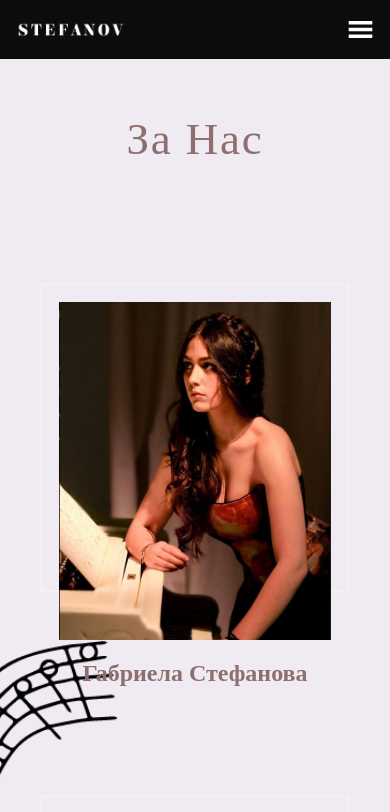
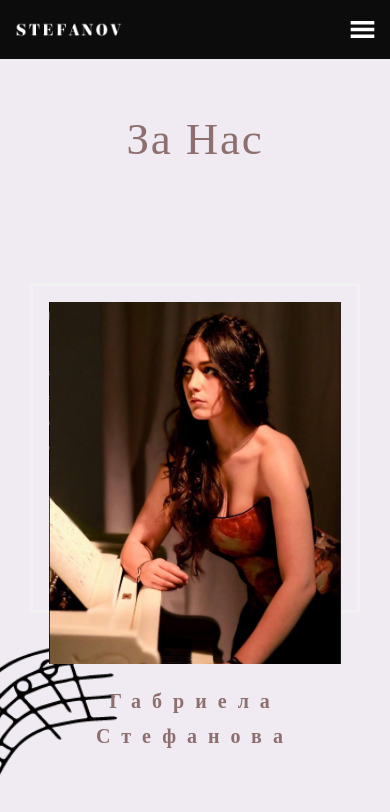
Before and after one commit to mlilian611/Stefanov_Academy_Project, a React (Create React App) app: page /about-us in a window 390 px wide. Shown: the top 812 px of the page. Built offline with nearby package versions, Linux system fonts and the light colour scheme; a web font is replaced by a local one.

Commit message:
Changes on the responsive version of about us page

```diff
--- a/src/container/AboutUs/AboutUs.css
+++ b/src/container/AboutUs/AboutUs.css
@@ -1,4 +1,11 @@
 @import url("https://fonts.googleapis.com/css2?family=Bitter:ital@0;1&display=swap");
+
+body,
+html {
+  margin: 0;
+  padding: 0;
+  overflow-x: hidden; /* Prevents horizontal scroll */
+}
 
 .app__aboutus {
   background: url("../../assets/bg_11.png") center/cover no-repeat fixed; /* Background properties */
@@ -6,6 +13,7 @@
   text-align: center;
   position: relative;
   overflow: hidden;
+  box-sizing: border-box;
 }
 
 .headtext__cormorant {
@@ -20,6 +28,7 @@
   padding-bottom: 1em;
   letter-spacing: 0.3em;
 }
+
 body.active-modal {
   overflow: hidden;
 }
@@ -34,16 +43,6 @@ body.active-modal {
   z-index: 999;
 }
 
-.modal-close-button {
-  padding: 10px 20px;
-  background-color: #4caf50;
-  color: #fff;
-  border: none;
-  border-radius: 4px;
-  cursor: pointer;
-  padding-bottom: 10px;
-}
-
 .popup {
   display: flex;
   flex-direction: column; /* Stacks items vertically */
@@ -53,7 +52,7 @@ body.active-modal {
   top: 50%;
   left: 50%;
   transform: translate(-50%, -50%);
-  width: 80%;
+  width: 100%;
   max-width: 800px;
   padding: 20px;
   background-color: #fff;
@@ -75,13 +74,13 @@ body.active-modal {
 }
 
 .pop-up_image {
-  width: 30%;
+  width: 50%;
   height: auto;
   margin-bottom: 1em;
 }
 
 .pop-up_title {
-  font-size: 30px;
+  font-size: 40px;
   letter-spacing: 15px;
   margin-bottom: 1em;
 }
@@ -89,7 +88,8 @@ body.active-modal {
 .pop-up_content {
   text-align: center;
   line-height: 2;
-  width: 90%;
+  font-size: 21px;
+  width: 100%;
 }
 
 .pop-up_close_button {
@@ -99,7 +99,7 @@ body.active-modal {
   border: none;
   border-radius: 4px;
   cursor: pointer;
-  margin-top: 1em; /* Adjust margin as needed */
+  margin-top: 1em;
 }
 
 .overlay {
@@ -156,16 +156,19 @@ body.active-modal {
 }
 
 .card {
-  width: 450px;
-  height: 450px;
+  width: 600px;
+  height: 600px;
   border: #f1f1f1 solid;
   margin-bottom: 12em;
   position: relative;
   perspective: 1000px;
+  box-sizing: border-box;
 }
 
 .card img {
-  padding: 1em 1em 1em 1em;
+  padding: 1em;
+  width: 100%;
+  box-sizing: border-box;
 }
 
 .flip-card {
@@ -174,6 +177,7 @@ body.active-modal {
   height: 100%;
   perspective: 1000px;
   transform-style: preserve-3d;
+  box-sizing: border-box;
 }
 
 .flip-card-inner {
@@ -183,6 +187,7 @@ body.active-modal {
   text-align: center;
   transition: transform 0.6s;
   transform-style: preserve-3d;
+  box-sizing: border-box;
 }
 
 .flip-card:hover .flip-card-inner {
@@ -199,6 +204,9 @@ body.active-modal {
 
 .flip-card-front h2 {
   color: #8d6f6f;
+  font-size: 36px;
+  word-spacing: 1px;
+  letter-spacing: 11px;
 }
 
 .flip-card-back {
@@ -206,6 +214,7 @@ body.active-modal {
   transform: rotateY(180deg);
   position: relative;
 }
+
 .flip-card-back img {
   width: 100%;
   height: 100%;
@@ -227,10 +236,14 @@ body.active-modal {
   text-align: center;
   width: 90%;
   line-height: 1.8;
+  font-size: 24px;
 }
 
 .flip-card-back h2 {
   color: #8d6f6f !important;
+  font-size: 36px;
+  word-spacing: 1px;
+  letter-spacing: 11px;
 }
 
 p {
@@ -245,16 +258,16 @@ button {
   border: none;
   border-radius: 4px;
   cursor: pointer;
+  width: 40%;
+  font-size: 20px;
 }
 
 button:hover {
   box-shadow: 0 0 10px 0 rgb(231, 216, 240) inset,
     0 0 10px 4px rgb(229, 215, 238);
 }
-@media screen and (max-width: 2000px) {
-}
 
-@media screen and (min-width: 660px) and (max-width: 1370px) {
+@media screen and (min-width: 901px) and (max-width: 1370px) {
   .card {
     width: 600px;
     height: 600px;
@@ -263,16 +276,23 @@ button:hover {
   .card-grid {
     gap: 10px;
   }
+
   .flip-card-front h2,
   .flip-card-back h2 {
     font-size: 35px;
   }
 }
 
-@media screen and (max-width: 650px) {
+@media screen and (min-width: 330px) and (max-width: 900px) {
   .card {
-    width: 310px;
-    height: 310px;
+    width: 330px;
+    height: 330px;
+  }
+
+  .flip-card-front h2 {
+    letter-spacing: 11px;
+    font-size: 20px;
+    line-height: 35px;
   }
 
   .flip-card-back p {
@@ -284,6 +304,20 @@ button:hover {
     text-align: center;
     width: 100%;
     line-height: 1.6;
+    font-size: 13px;
+  }
+
+  button {
+    margin-top: 20px;
+    padding: 10px 20px;
+    background-color: #8d6f6f;
+    color: #fff;
+    border: none;
+    border-radius: 4px;
+    cursor: pointer;
+    width: 35%;
+    font-size: 10px;
+    letter-spacing: 2px;
   }
 
   .card-grid {
@@ -310,13 +344,11 @@ button:hover {
   }
 
   .pop-up_image {
-    width: 50%;
-    /* height: auto;
-    margin-bottom: 1em; */
+    width: 70%;
   }
 
   .pop-up_title {
-    font-size: 20px;
+    font-size: 25px;
     letter-spacing: 15px;
     margin-bottom: 1em;
   }
```
